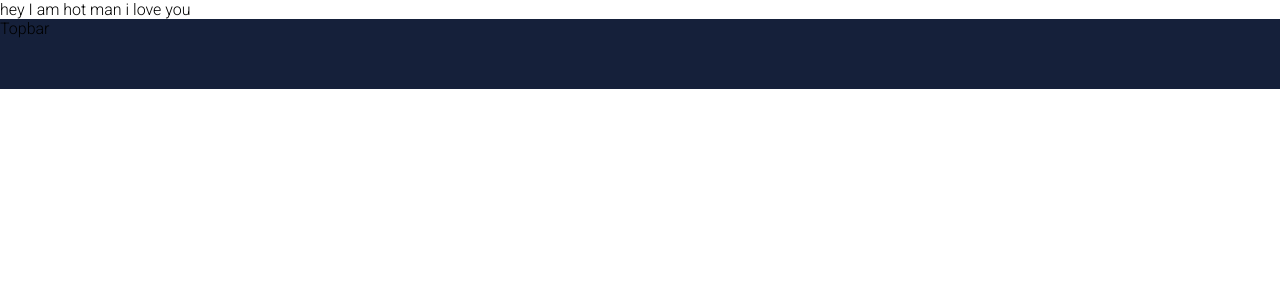
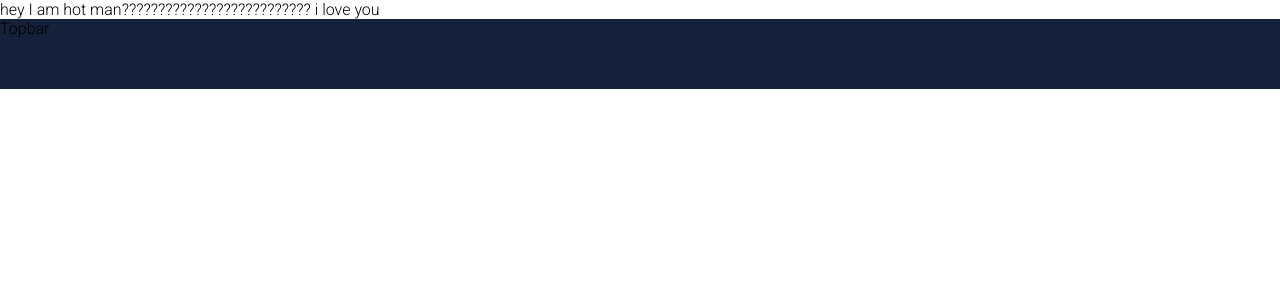
Before and after one commit to HarshjeetTomar/myprofile, a React (Create React App) app: page / in a window 1280 px wide. Shown: the top 300 px of the page. Built offline with nearby package versions, Linux system fonts and the light colour scheme.

Commit message:
merge try2

```diff
--- a/src/App.js
+++ b/src/App.js
@@ -2,7 +2,7 @@ import Topbar from './components/topbar/Topbar.jsx'
 function App() {
   return (
     <div className="App">
-      hey I am hot man
+      hey I am hot man??????????????????????????
       i love you
      <Topbar/>
     </div>
```
